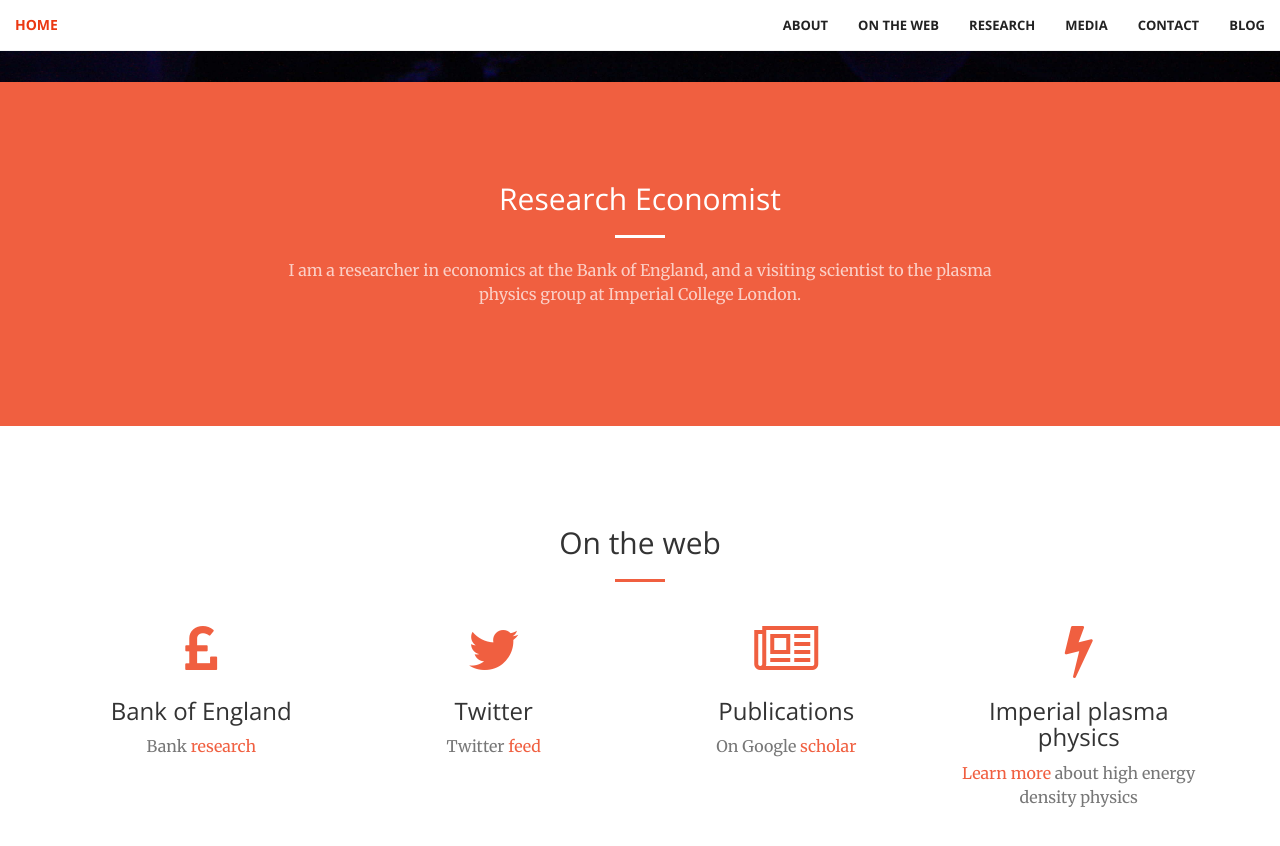
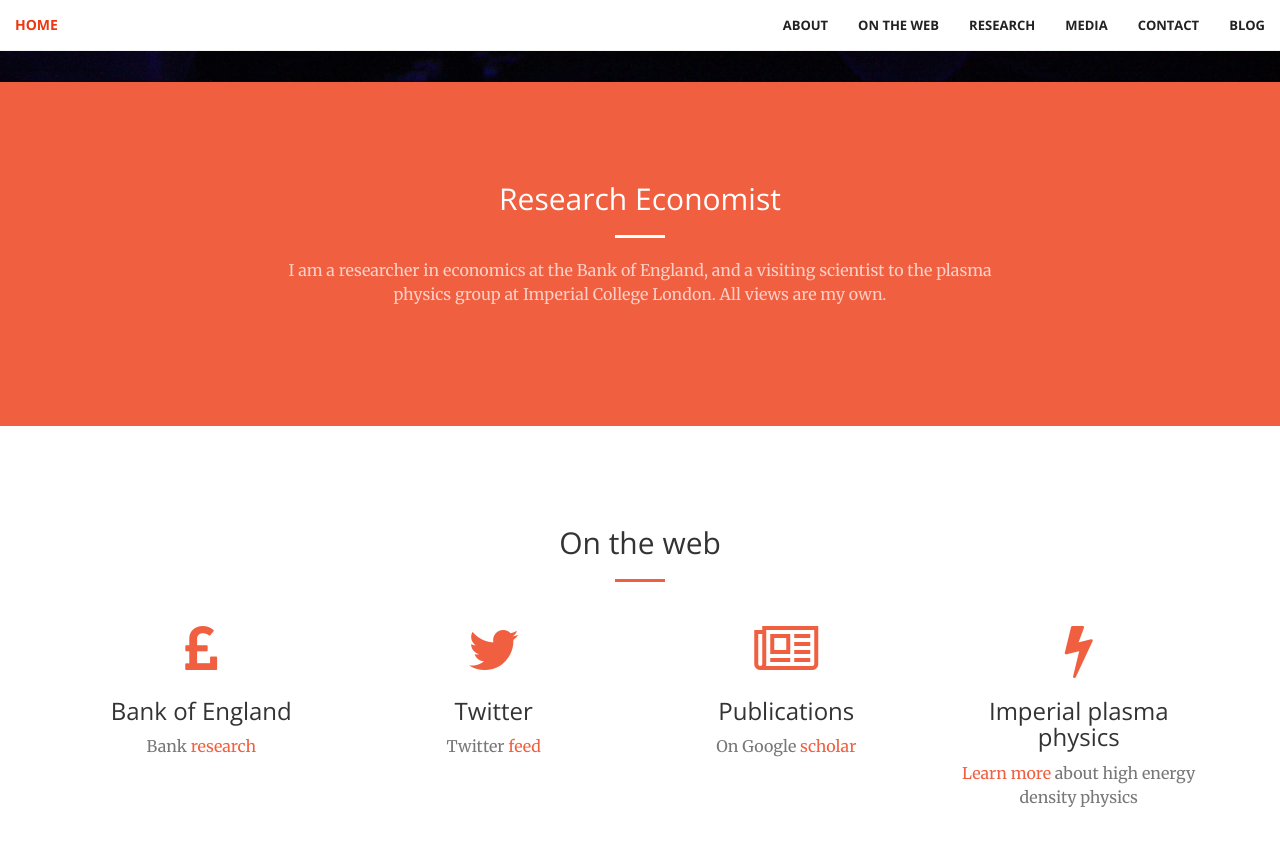
Before and after one commit to aeturrell/home, a Jekyll site: the page index.html, which Jekyll copies as it is, in a window 1280 px wide and 900 px high, scrolled down 818 px. Shown: the top 846 px of the window. Built offline with Jekyll 4.4.1, drawn with Linux system fonts in a browser that asks for light colours.

Commit message:
disclaimer

```diff
--- a/_config.yml
+++ b/_config.yml
@@ -5,7 +5,7 @@
 
 # Setup
 title:               Markov Wanderer
-tagline:             'Blog'
+tagline:             'A blog on economics, science, coding and data. Views are my own.'
 description:         'More...'
 url:                 http://aeturrell.github.io/home
 baseurl:             http://aeturrell.github.io/home # change to '' for local
--- a/index.html
+++ b/index.html
@@ -104,7 +104,7 @@
                 <div class="col-lg-8 col-lg-offset-2 text-center">
                     <h2 class="section-heading">Research Economist</h2>
                     <hr class="light">
-                    <p class="text-faded">I am a researcher in economics at the Bank of England, and a visiting scientist to the plasma physics group at Imperial College London.</p>
+                    <p class="text-faded">I am a researcher in economics at the Bank of England, and a visiting scientist to the plasma physics group at Imperial College London. All views are my own.</p>
 
                 </div>
             </div>
```
